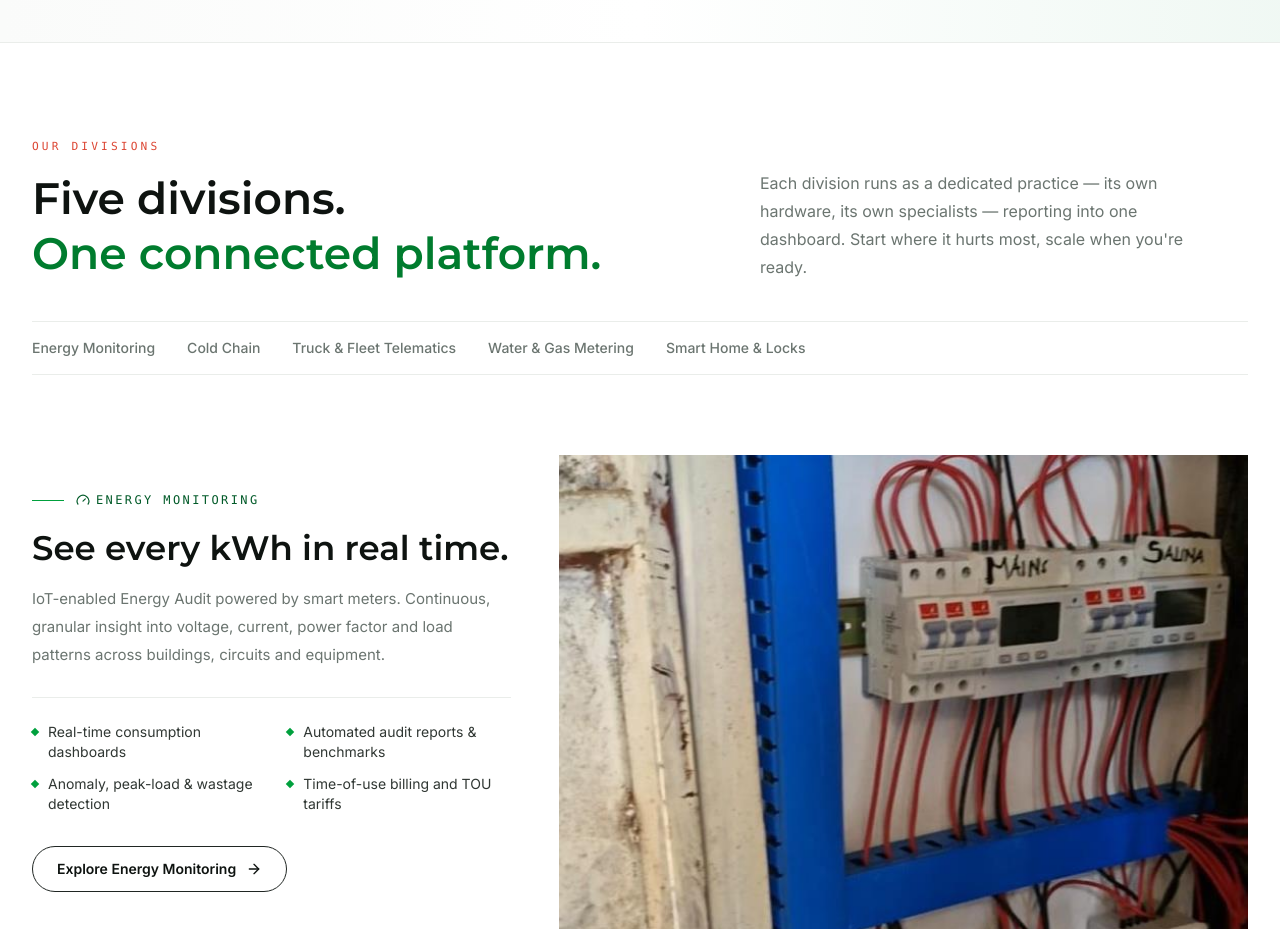
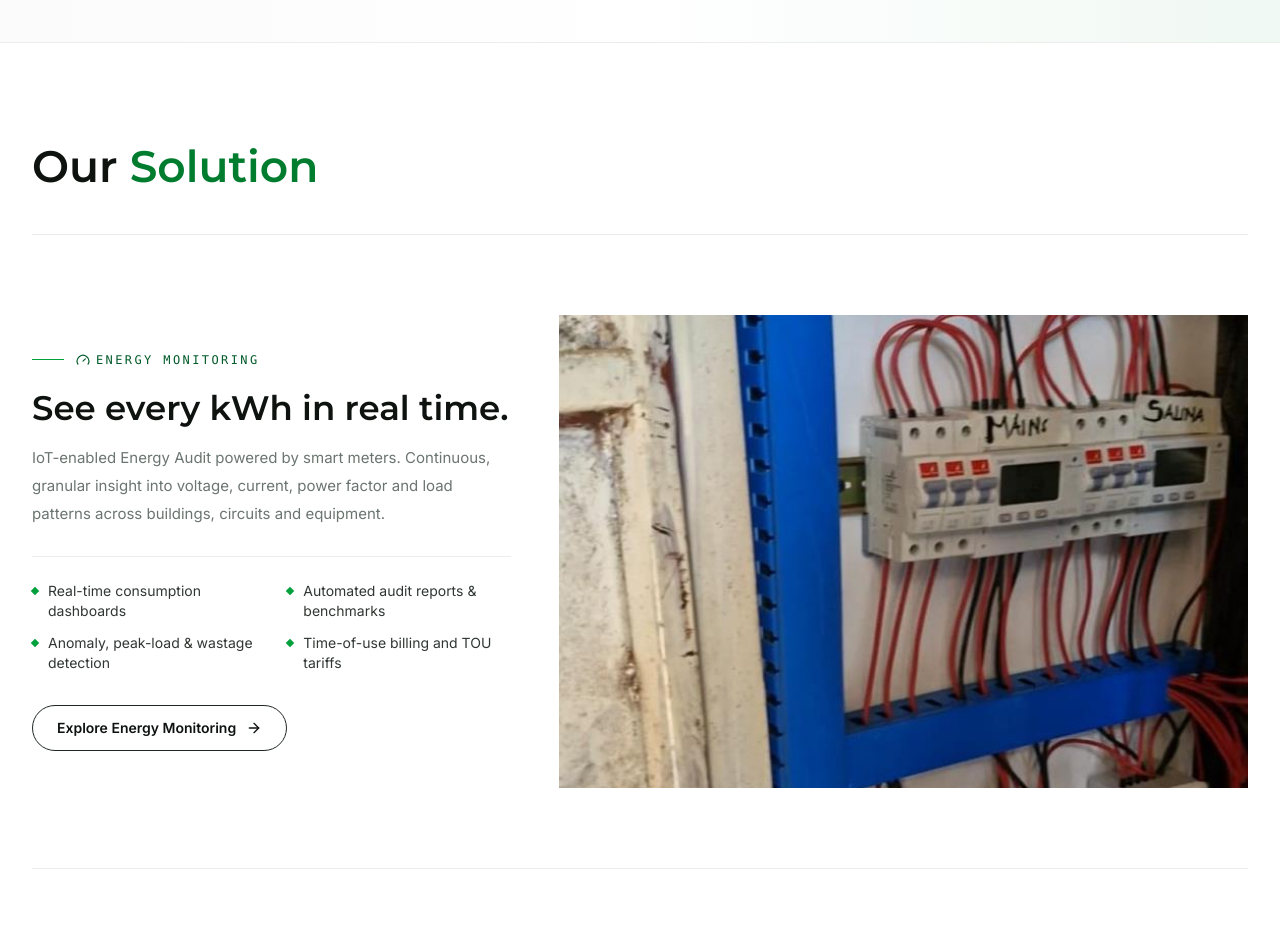
Before and after one commit to dfrey3820/powerise, a Next.js app: page / in a window 1280 px wide. Shown: the part 840-1776 px from the top of the page. Built offline with nearby package versions, Linux system fonts and the light colour scheme.

Commit message:
Replace divisions header with Our Solution heading

```diff
--- a/src/components/Pillars.tsx
+++ b/src/components/Pillars.tsx
@@ -34,41 +34,11 @@ export function Pillars() {
     <section id="divisions" className="relative py-16 md:py-24">
       <div className="container-x">
         {/* Section header */}
-        <div className="grid gap-8 md:grid-cols-12 md:items-end">
-          <div className="md:col-span-7">
-            <p className="eyebrow">Our divisions</p>
-            <h2 className="mt-4 font-display text-3xl font-semibold leading-tight text-fog-100 sm:text-4xl md:text-[2.75rem]">
-              Five divisions.
-              <br />
-              <span className="text-brand-600">One connected platform.</span>
-            </h2>
-          </div>
-          <div className="md:col-span-5">
-            <p className="max-w-md text-sm leading-6 text-fog-300 md:text-base md:leading-7">
-              Each division runs as a dedicated practice — its own hardware,
-              its own specialists — reporting into one dashboard. Start where
-              it hurts most, scale when you&apos;re ready.
-            </p>
-          </div>
+        <div className="border-b border-ink-300 pb-10">
+          <h2 className="font-display text-3xl font-semibold leading-tight text-fog-100 sm:text-4xl md:text-[2.75rem]">
+            Our <span className="text-brand-600">Solution</span>
+          </h2>
         </div>
-
-        {/* Index rail */}
-        <nav
-          aria-label="Divisions index"
-          className="mt-10 flex flex-wrap gap-x-8 gap-y-3 border-y border-ink-300 py-4"
-        >
-          {pillars.map((p) => (
-            <a
-              key={p.slug}
-              href={`#${p.slug}`}
-              className="group inline-flex items-baseline gap-2 text-sm font-medium text-fog-300 transition-colors hover:text-fog-100"
-            >
-              <span className="underline-offset-4 group-hover:underline">
-                {p.title}
-              </span>
-            </a>
-          ))}
-        </nav>
 
         {/* Division chapters */}
         <div>
```
